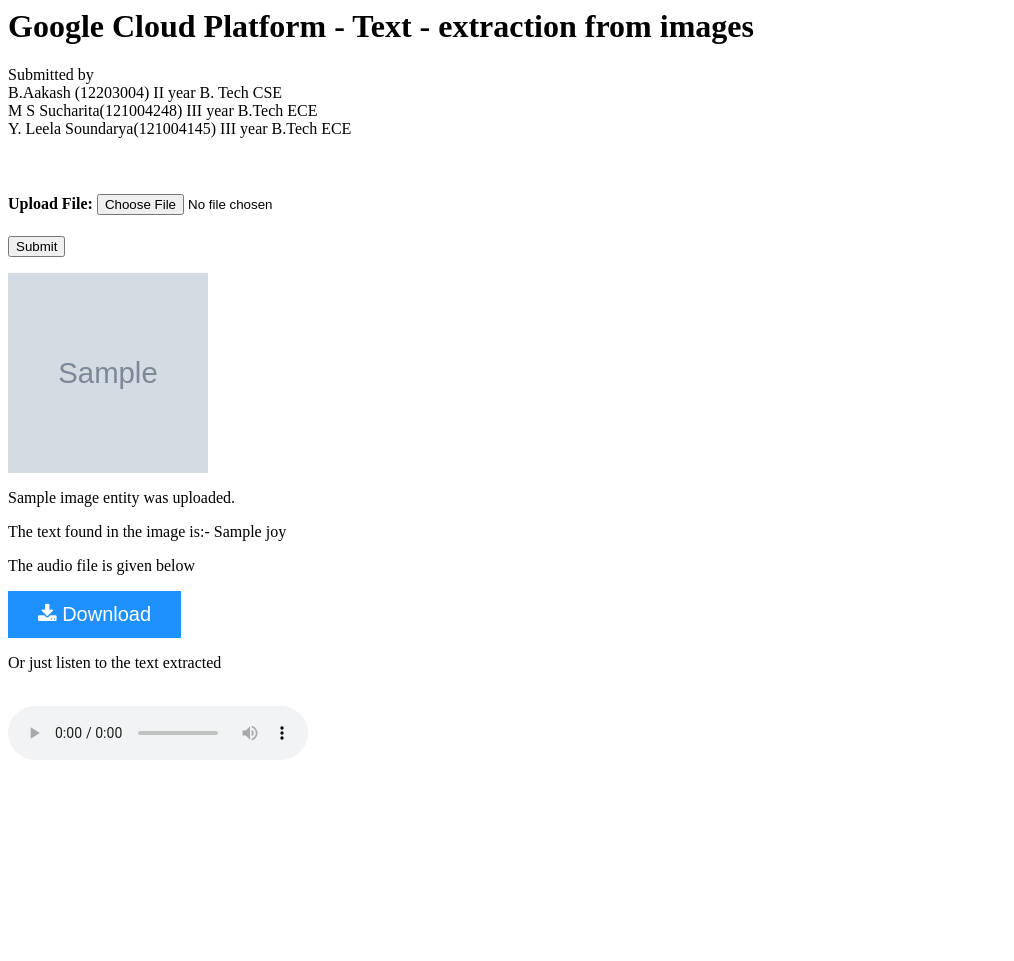
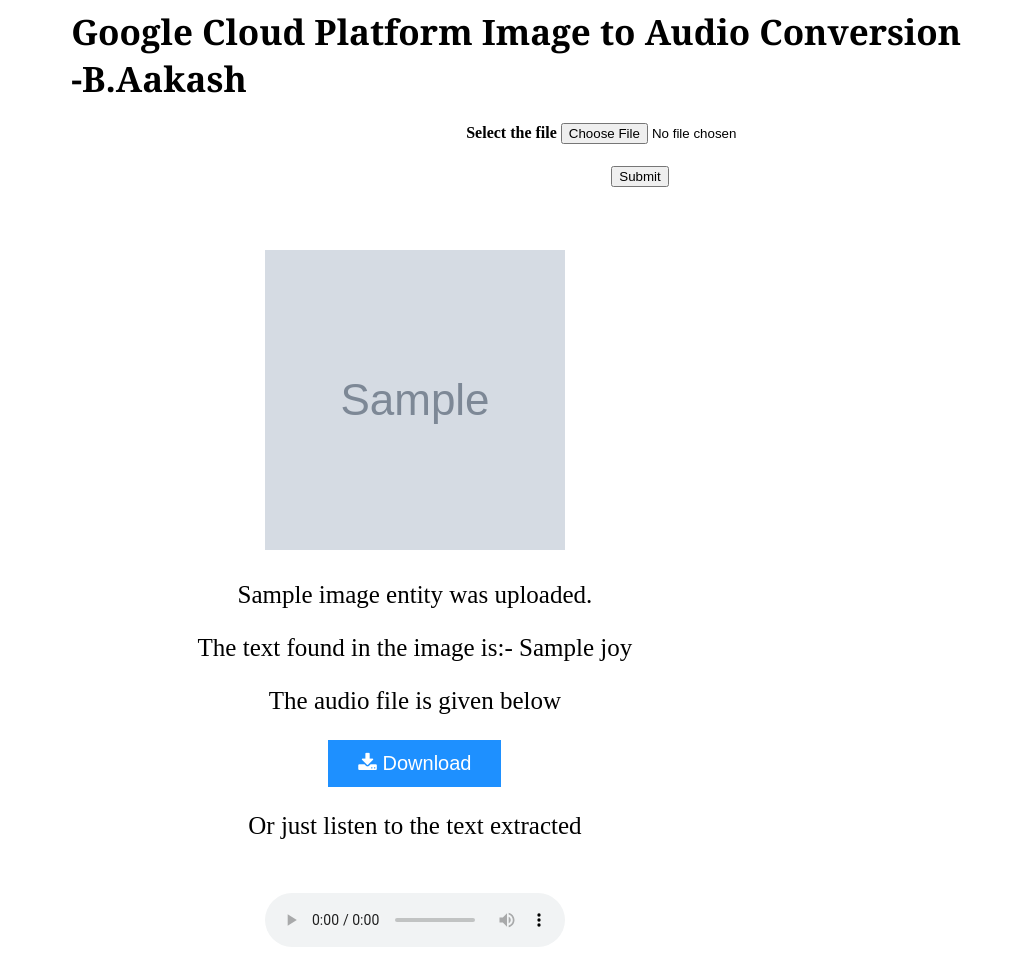
Before and after one commit to itsmeaakash77/GCP-PROJECT, a Flask app: template templates/homepage.html in a window 1280 px wide. Shown: the whole page, without its empty margins (0-1014 px from the left). Before the commit the page ends 760 px from the top, so only its background shows below. Run offline with Flask 2, Linux system fonts and the light colour scheme; the template is opened without the code that fills it: most values are stand-ins (such as "Sample title", 1, 10 or a date in 2020); grey boxes marked "Sample" are stand-in pictures.

Commit message:
Update homepage.html

```diff
--- a/templates/homepage.html
+++ b/templates/homepage.html
@@ -1,23 +1,19 @@
+<!DOCTYPE html>
 <html>
+<head>
+	<title>GCP Image to Audio Conversion</title>
+</head>
 <body>
-    <h1>Google Cloud Platform - Text - extraction from images </h1>
-    <p> Submitted by        <br>
-      B.Aakash (12203004) II year B. Tech CSE <br>
-      M S Sucharita(121004248) III year B.Tech ECE<br>
-      Y. Leela Soundarya(121004145) III year B.Tech ECE<br>
-    </p>
-    <br>
+	<h1 class="header-element">Google Cloud Platform Image to Audio Conversion</h1><br>
+	<h2 class="header-element">-B.Aakash</h2>
+	<div style="text-align: center;">
+		<div class="font">
 		<form action="upload_photo" method="POST" enctype="multipart/form-data">
-      <h4>Upload File: <input type="file" name="file"><br></h4>
+	        <h4>Select the file <input type="file" name="file"><br></h4>
 	        <input type="submit" name="submit" value="Submit">
     	</form>
-    {% for image_entity in image_entities %}
-      <img src="{{image_entity['image_public_url']}}" width=200 height=200>
-      <p>{{image_entity['blob_name']}} was uploaded.</p>
-      <p>The text found in the image is:-  {{image_entity['joy']}}</p>
-    {% endfor %}
-    <p>The audio file is given below</p>
-    <link rel="stylesheet" href="https://cdnjs.cloudflare.com/ajax/libs/font-awesome/4.7.0/css/font-awesome.min.css">
+    	</div>
+	</div>
 	<style>
 	.btn {
 	  background-color: DodgerBlue;
@@ -27,20 +23,51 @@
 	  cursor: pointer;
 	  font-size: 20px;
 	}
-
 	/* Darker background on mouse-over */
 	.btn:hover {
 	  background-color: RoyalBlue;
 	}
+	.font{
+		text-align: center;
+		font-family:"Aerial"
+	}
+	.text-div{
+		color: black;
+		font-size: 25px;
+		padding-top:5%;
+		margin-right: 15%;
+		margin-left: 15%;
+		display:inline-block;
+	}
+	.header-element{
+		font-family:"Lucida Handwriting","Cambria","Times New Roman";
+		font-size: 35px;
+		color: black;
+		width:40%;
+		display: inline;
+		padding-right: 5%;
+		padding-left: 5%;
+	}
+
 	</style>
+	<div class="text-div">
 		{% for image_entity in image_entities %}
+		<div class="font">
+		    <img src="{{image_entity['image_public_url']}}" width=300 height=300>
+		    <p class="te">{{image_entity['blob_name']}} was uploaded.</p>
+		    <p>The text found in the image is:-  {{image_entity['joy']}}</p>
+		    <p>The audio file is given below</p>
 		    <a href="{{image_entity['timestamp']}}" >
+		    <link rel="stylesheet" href="https://cdnjs.cloudflare.com/ajax/libs/font-awesome/4.7.0/css/font-awesome.min.css">
 			<button class="btn"><i class="fa fa-download"></i> Download</button><br>
 			</a>
 			<p>Or just listen to the text extracted</p><br>
 			<audio controls>
 			  <source src="{{image_entity['timestamp']}}" type="audio/mpeg">
 			</audio>
+		</div>
     	{% endfor %}
+	</div>
+
 </body>
 </html>
```
Lines whose indentation alone changed are shown as unchanged.
